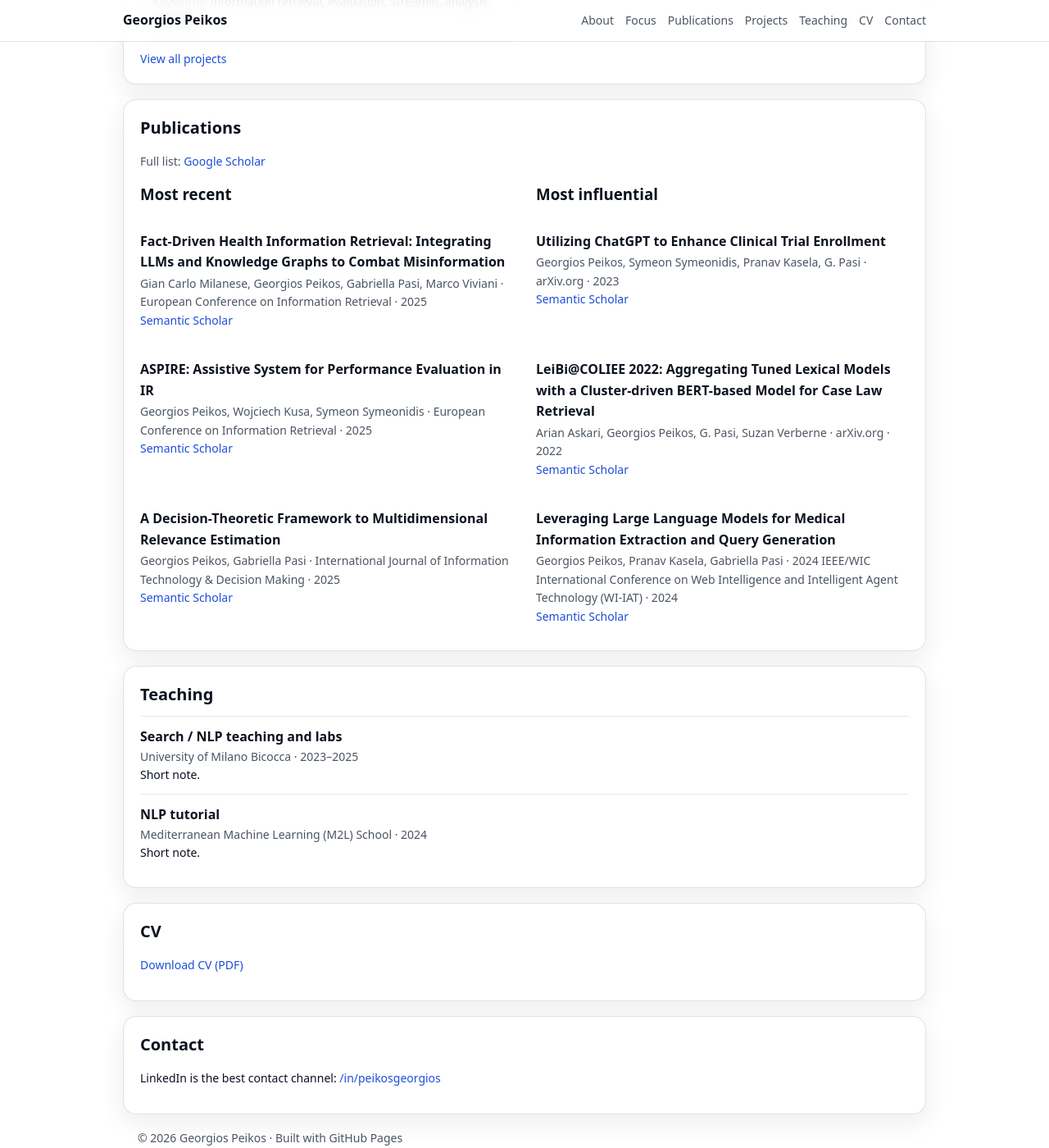
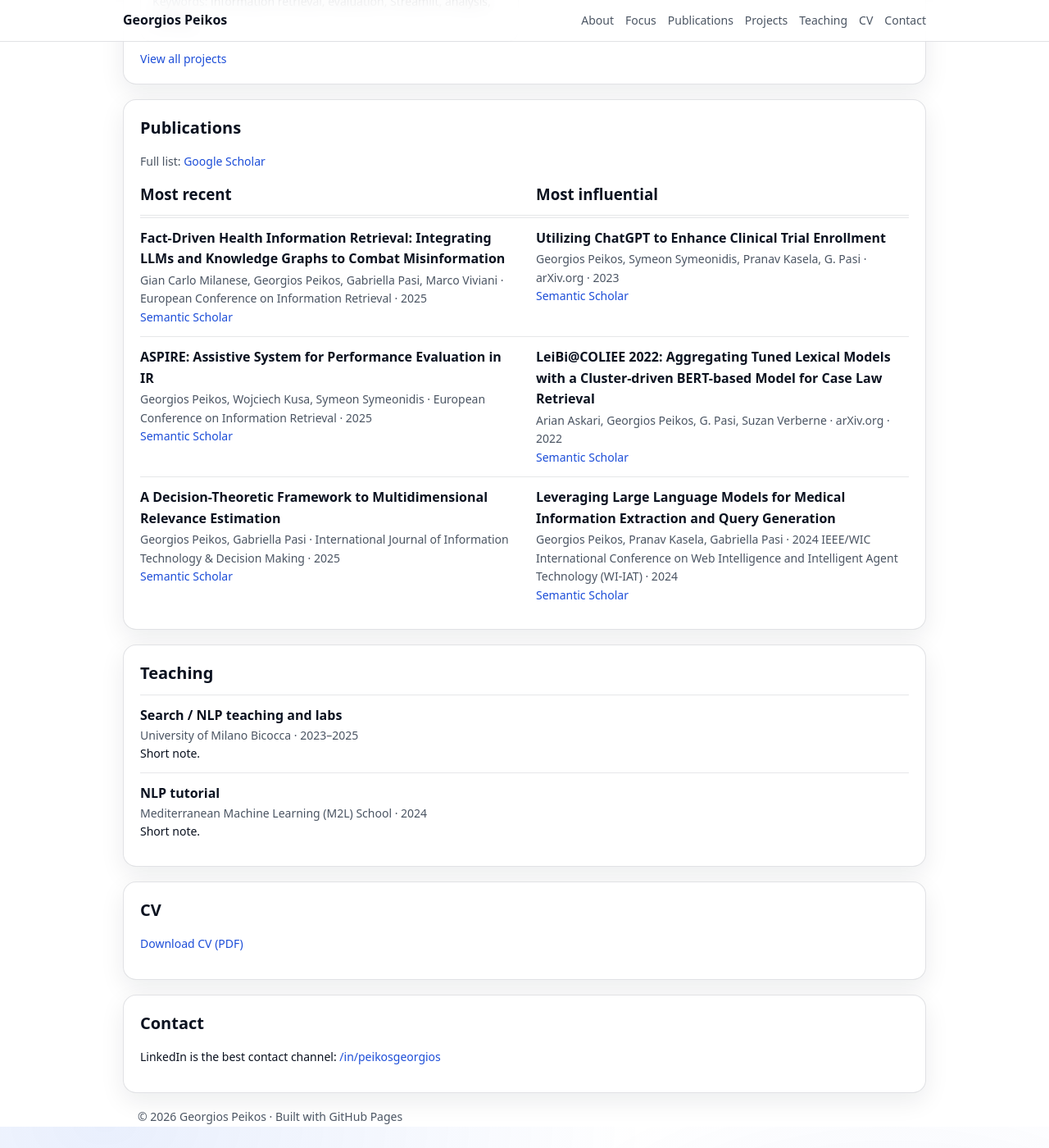
Before and after one commit to GiorgosPeikos/GiorgosPeikos.github.io, a Jekyll site: the page built from index.md, in a window 1280 px wide and 1400 px high, scrolled down 1184 px. Shown: the whole window at 82% size. Built offline with Jekyll 4.4.1, drawn with Linux system fonts in a browser that asks for light colours; our own code applies the rules of GitHub Pages for plain Markdown files.

Commit message:
work on publications in main page

```diff
--- a/assets/css/main.css
+++ b/assets/css/main.css
@@ -170,7 +170,7 @@ h2{ margin:0 0 10px 0; font-size:20px; }
   .project-grid{ grid-template-columns: 1fr; }
 }
 
-/* Publications split layout */
+/* Publications split layout (kept for compatibility if used elsewhere) */
 .pub-grid{
   display: grid !important;
   grid-template-columns: 1fr 1fr !important;
@@ -182,19 +182,58 @@ h2{ margin:0 0 10px 0; font-size:20px; }
   margin: 0 0 10px 0;
 }
 
-.pub-col .item:first-child{
-  border-top: none;
+/* Publications table layout: aligned rows and aligned separators */
+.pub-table{
+  display: grid;
+  gap: 0;
 }
 
-.pub-table { display: grid; gap: 12px; }
-.pub-head { display: grid; grid-template-columns: 1fr 1fr; gap: 28px; }
-.pub-row { display: grid; grid-template-columns: 1fr 1fr; gap: 28px; }
-.pub-cell { min-width: 0; }
-.pub-hcell h3 { margin: 0 0 6px 0; }
+.pub-head{
+  display: grid;
+  grid-template-columns: 1fr 1fr;
+  gap: 28px;
+  padding-bottom: 10px;
+  border-bottom: 1px solid var(--divider);
+  margin-bottom: 2px;
+}
 
+.pub-hcell h3{
+  margin: 0;
+}
 
+.pub-row{
+  display: grid;
+  grid-template-columns: 1fr 1fr;
+  gap: 28px;
+  align-items: start;
+  border-top: 1px solid var(--divider);
+  padding: 12px 0;
+}
+
+.pub-row:first-of-type{
+  border-top: none;
+  padding-top: 12px;
+}
+
+/* Remove per-item dividers inside the publications table (row draws the divider) */
+.pub-table .item{
+  border-top: none;
+  padding: 0;
+}
+
+/* Mobile */
 @media (max-width:860px){
   .pub-grid{ grid-template-columns: 1fr !important; }
+
+  .pub-head{
+    grid-template-columns: 1fr;
+    gap: 10px;
+  }
+
+  .pub-row{
+    grid-template-columns: 1fr;
+    gap: 10px;
+  }
 }
 
 @media (max-width:700px){
```
